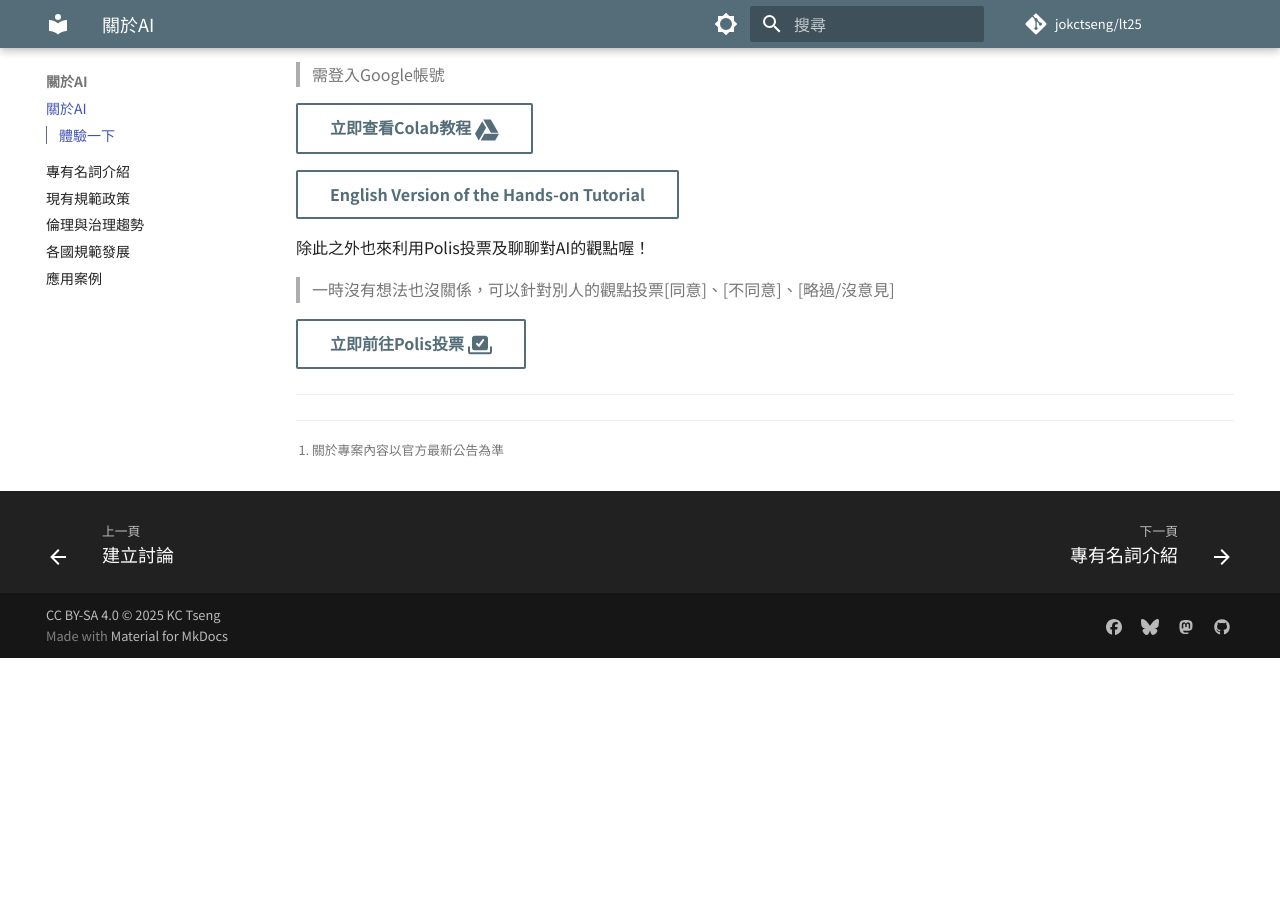
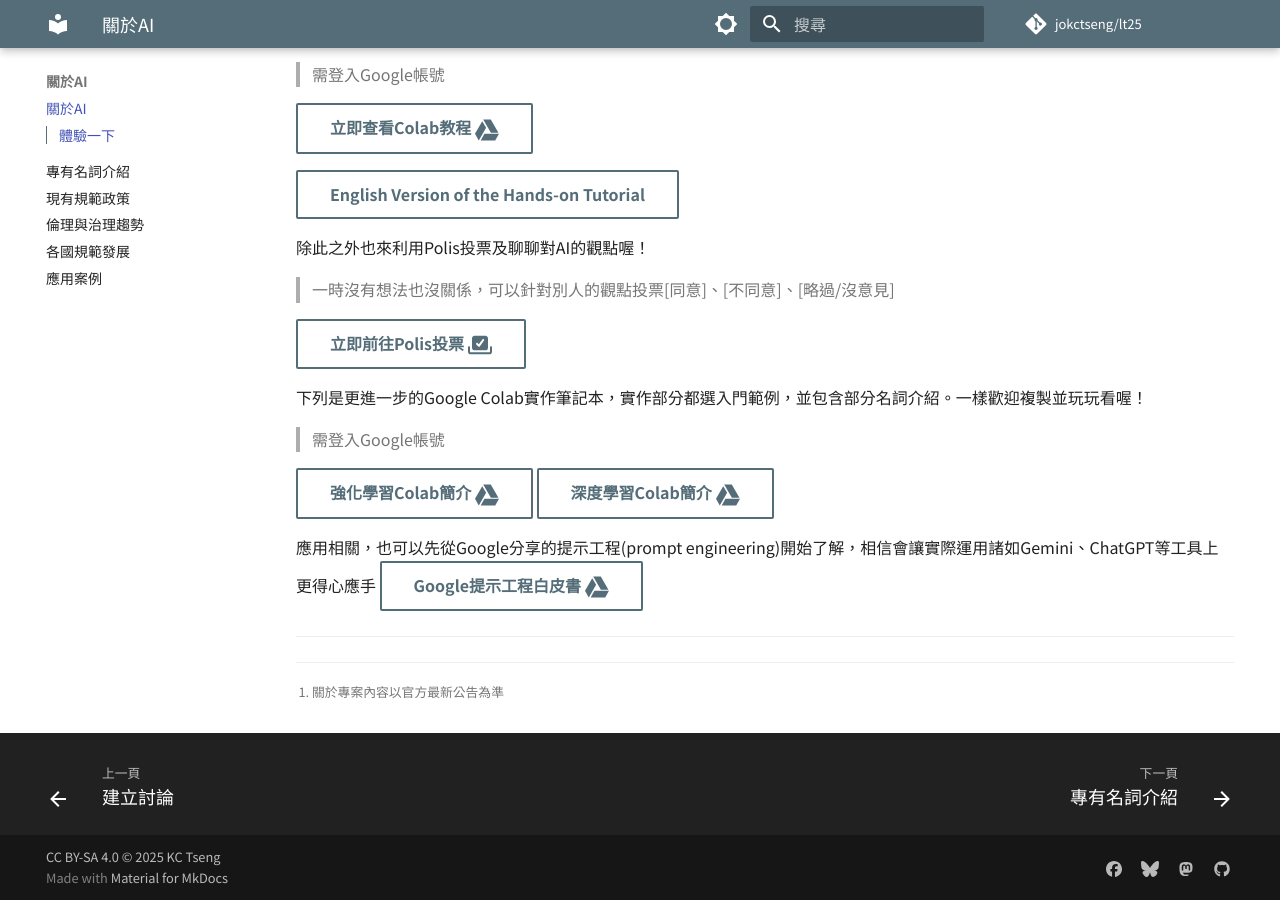
Before and after one commit to jokctseng/lt25, an MkDocs documentation site: the page built from docs/AI/index.md, in a window 1280 px wide and 900 px high, scrolled down 1008 px. Built offline with MkDocs 1.6.1 and Material for MkDocs 9.7.7, drawn with Linux system fonts in a browser that asks for light colours; plug-ins that fetch from the network failed and are left out; comment, search, counter and statistics services are not loaded; before the commit the page ends 1666 px from its top, so only the background shows below that.

Commit message:
增加部分參考資料

```diff
--- a/docs/AI/index.md
+++ b/docs/AI/index.md
@@ -67,5 +67,17 @@
 [ 立即前往Polis投票 :fontawesome-solid-check-to-slot:{ .lg .middle}](https://polis.tw/94bmcrr85s){ .md-button }
 
 
+下列是更進一步的Google Colab實作筆記本，實作部分都選入門範例，並包含部分名詞介紹。一樣歡迎複製並玩玩看喔！
+
+> 需登入Google帳號
+
+[ 強化學習Colab簡介 :fontawesome-brands-google-drive:{ .lg .middle}](https://colab.research.google.com/drive/1RlW5L1guBFM7Mleh4FzurxltAig3A2Tl?usp=sharing){ .md-button }
+[ 深度學習Colab簡介 :fontawesome-brands-google-drive:{ .lg .middle}](https://colab.research.google.com/drive/14oiBs7ugcn0zHpHE6eqZqYenoMmvxb-D?usp=sharing){ .md-button }
+
+
+應用相關，也可以先從Google分享的提示工程(prompt engineering)開始了解，相信會讓實際運用諸如Gemini、ChatGPT等工具上更得心應手
+[ Google提示工程白皮書 :fontawesome-brands-google-drive:{ .lg .middle}](https://drive.google.com/file/d/1AbaBYbEa_EbPelsT40-vj64L-2IwUJHy/view?usp=sharing){ .md-button }
+
+
 ---
 [^1]: 關於專案內容以官方最新公告為準
```
Also changed, not shown: docs/talk/content.md (+2 -0 lines), 3 other files.
